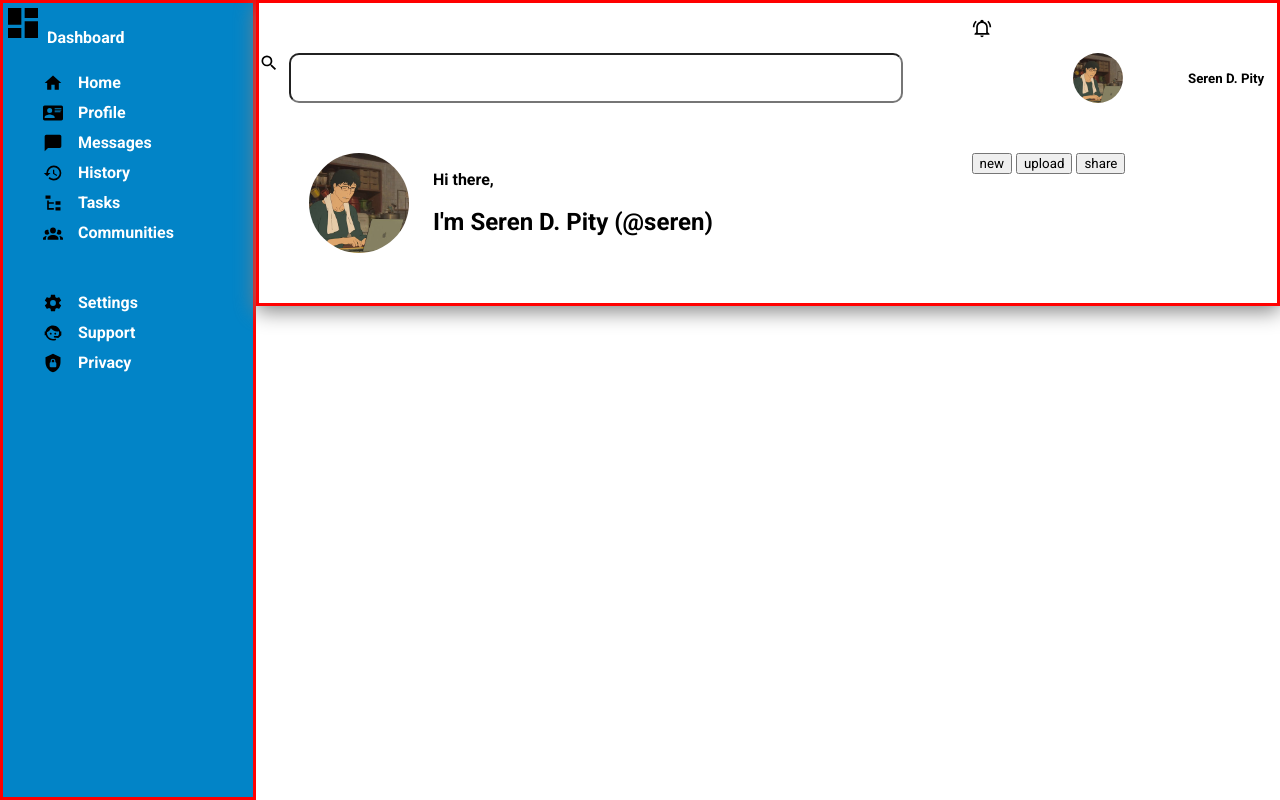
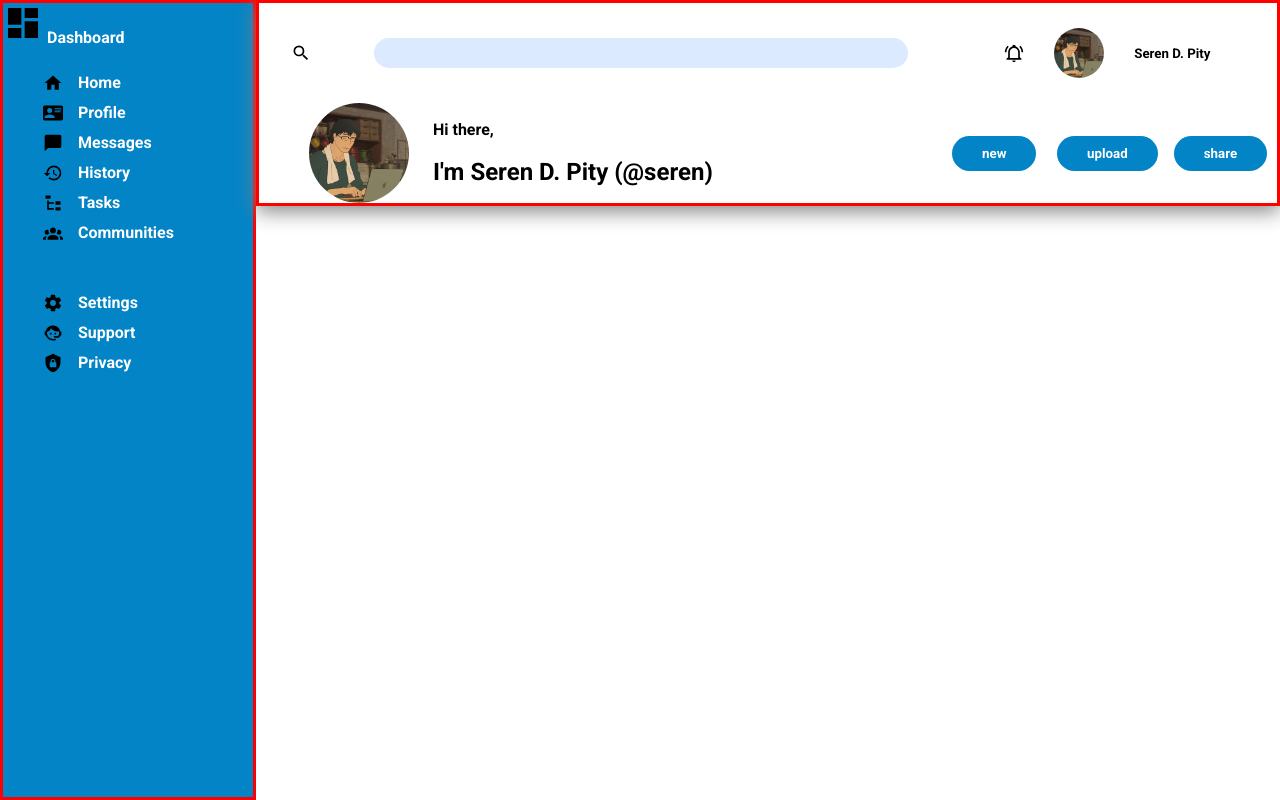
Before and after one commit to gqToru/Admin-Dashboard, a plain HTML site: page index.html in a window 1280 px wide. Drawn offline with Linux system fonts and the light colour scheme.

Commit message:
better header styling

```diff
--- a/index.html
+++ b/index.html
@@ -127,9 +127,9 @@
           </div>
         </div>
         <div id="main_buttons">
-          <button>new</button>
-          <button>upload</button>
-          <button>share</button>
+          <button class="roboto-bold" id="header_buttons">new</button>
+          <button class="roboto-bold" id="header_buttons">upload</button>
+          <button class="roboto-bold" id="header_buttons">share</button>
         </div>
       </div>
     </div>
--- a/style.css
+++ b/style.css
@@ -2,6 +2,7 @@
   --main-bg-color: #e0f2fe;
   --sidebar-bg-color: #0284c7;
   --accent-color: yellow;
+  --search-bar: #dbeafe;
   font-family: "Roboto", sans-serif;
   margin: 0;
 }
@@ -79,7 +80,7 @@ svg {
   border-color: red;
   box-shadow: 0px 5px 20px grey;
   display: grid;
-  grid-template-columns: 7fr 3fr;
+  grid-template-columns: 2fr 1fr;
   grid-template-rows: 1fr 1fr;
 }
 
@@ -89,20 +90,17 @@ svg {
 
 #search_bar {
   display: grid;
-  grid-template-columns: 30px 9fr;
-  grid-template-rows: 1fr 1fr 1fr;
-}
-
-#search_bar svg {
-  grid-column: 1 / 2;
-  grid-row: 2 / 3;
+  grid-template-columns: 1fr 7fr;
+  justify-items: center;
+  align-items: center;
 }
 
 #search_input {
-  border-radius: 10px;
+  border-radius: 15px;
   width: 90%;
-  grid-column: 2 / 3;
-  grid-row: 2 / 3;
+  background-color: var(--search-bar);
+  border: none;
+  height: 30px;
 }
 
 #main_profile {
@@ -130,9 +128,10 @@ svg {
 #mini_profile {
   text-align: center;
   align-items: center;
-  display: grid;
-  grid-template-columns: 1fr 1fr 1fr;
-  grid-template-rows: 1fr 1fr 1fr;
+  vertical-align: middle;
+  display: flex;
+  justify-content: center;
+  gap: 30px;
 }
 
 #profile_picture_mini {
@@ -143,20 +142,31 @@ svg {
   object-fit: cover;
   display: inline-block;
   vertical-align: middle;
-  grid-column: 2 / 3;
-  grid-row: 2 / 3;
 }
 
 #profile_text_mini {
   display: inline-block;
   vertical-align: middle;
-  grid-column: 3 / 4;
-  grid-row: 2 / 3;
 }
 
 #bell_mini {
   display: inline-block;
   vertical-align: middle;
-  grid-column: 1 / 2;
-  grid-row: 2 / 3;
 }
+
+#main_buttons {
+  display: grid;
+  grid-template-columns: 1fr 1fr 1fr;
+  justify-items: center;
+  align-items: center;
+}
+
+#header_buttons {
+  border: none;
+  padding: 10px;
+  padding-left: 30px;
+  padding-right: 30px;
+  border-radius: 20px;
+  background-color: var(--sidebar-bg-color);
+  color: white;
+}
```
